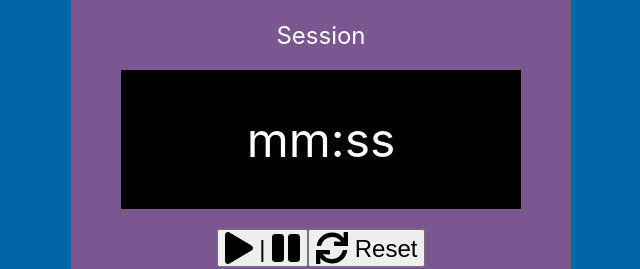
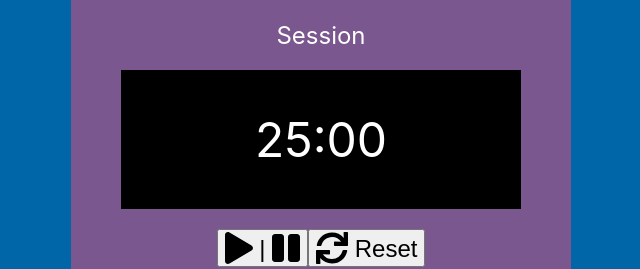
Before and after one commit to grimeswong/PomodoroClock-FCC, a React (Create React App) app: page / in a window 1280 px wide. Shown: the part 399-668 px from the top of the page, without its empty margins (319-959 px from the left). Built offline with nearby package versions, Linux system fonts and the light colour scheme.

Commit message:
Define the display is following the session length (minute)

```diff
--- a/src/App.js
+++ b/src/App.js
@@ -55,7 +55,7 @@ function App() {
 
         <div className="countdown-wrapper">
           <div id="timer-label">Session</div>
-          <div id="time-left">mm:ss</div>
+          <div id="time-left">{sessionLength}:00</div>
           <button id="start_stop"><FontAwesomeIcon icon={faPlay} size="lg" /> | <FontAwesomeIcon icon={faPause} size="lg" /></button>
           <button id="reset"><FontAwesomeIcon icon={faSync} size="lg" /> Reset</button>
         </div>
```
